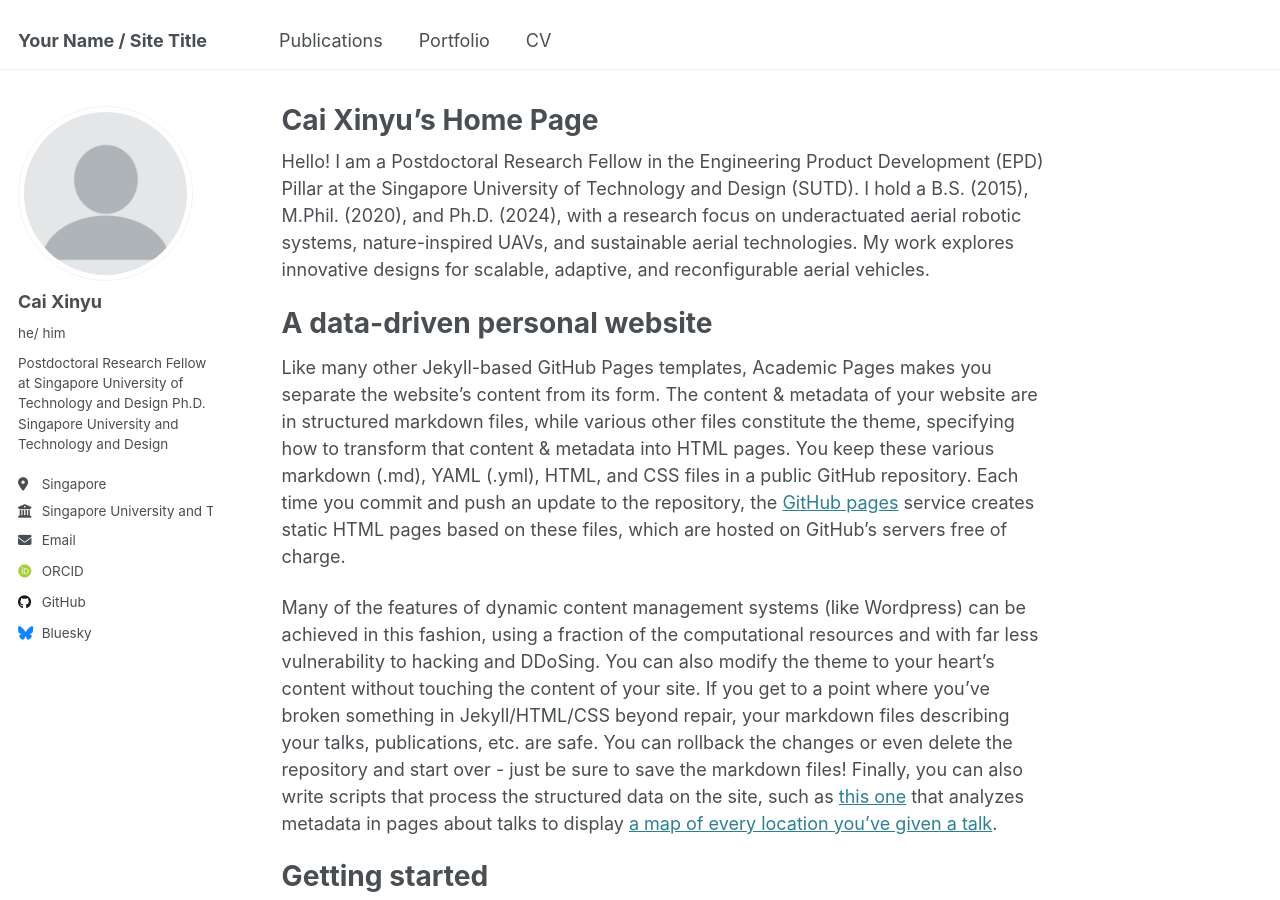
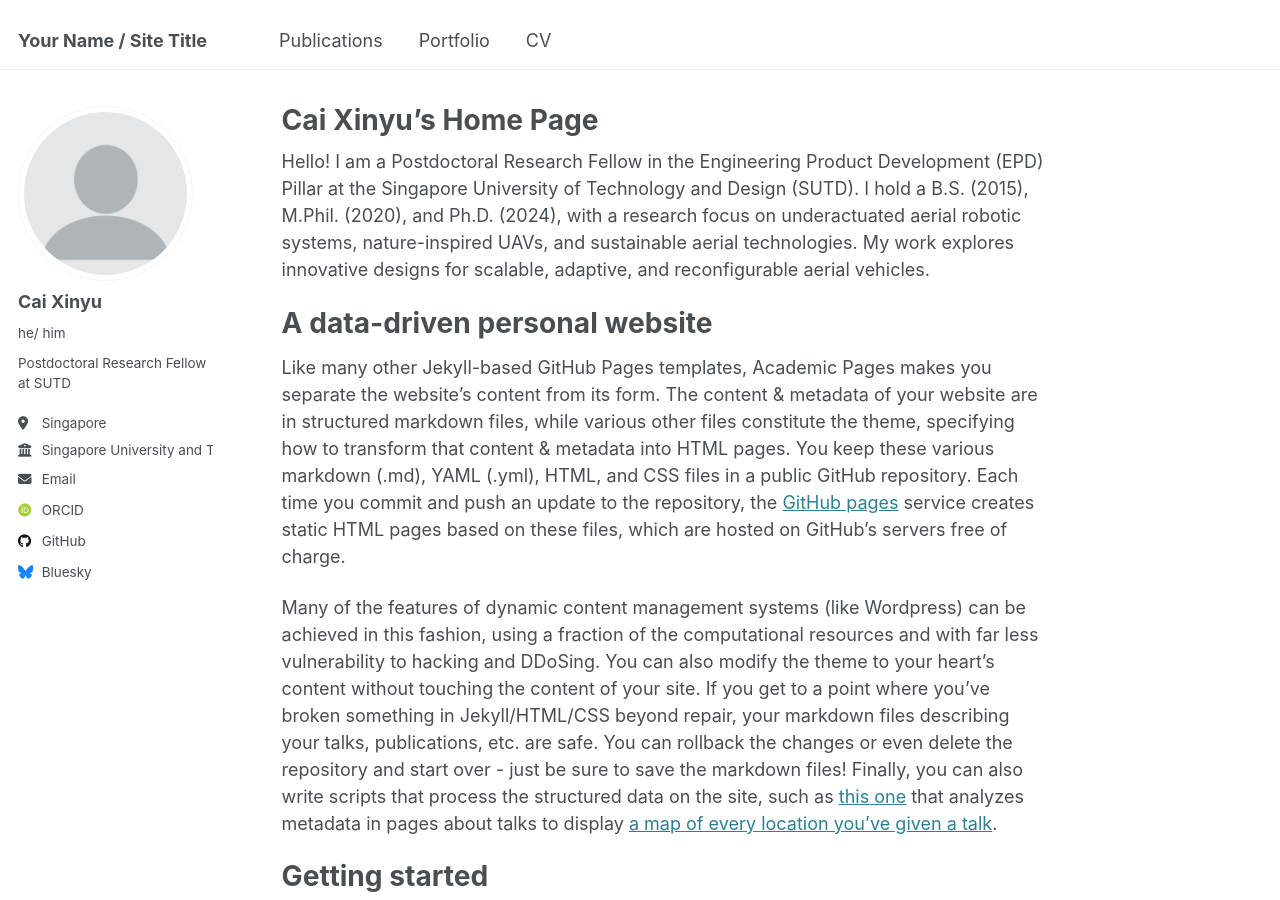
Before and after one commit to git-caixinyu/git-caixinyu.github.io, a Jekyll site: the page built from _pages/about.md, in a window 1280 px wide and 900 px high. Built offline with Jekyll 4.4.1, drawn with Linux system fonts in a browser that asks for light colours; some web fonts are replaced.

Commit message:
Update _config.yml

```diff
--- a/_config.yml
+++ b/_config.yml
@@ -25,7 +25,7 @@ author:
   avatar           : "profile.png"
   name             : "Cai Xinyu"
   pronouns         : "he/ him"  # example: "she/her"
-  bio              : "Postdoctoral Research Fellow at Singapore University of Technology and Design \n Ph.D. Singapore University and Technology and Design"
+  bio              : "Postdoctoral Research Fellow at SUTD"
   location         : "Singapore"
   employer         : "Singapore University and Technology and Design"
   #uri              : # URL
```
